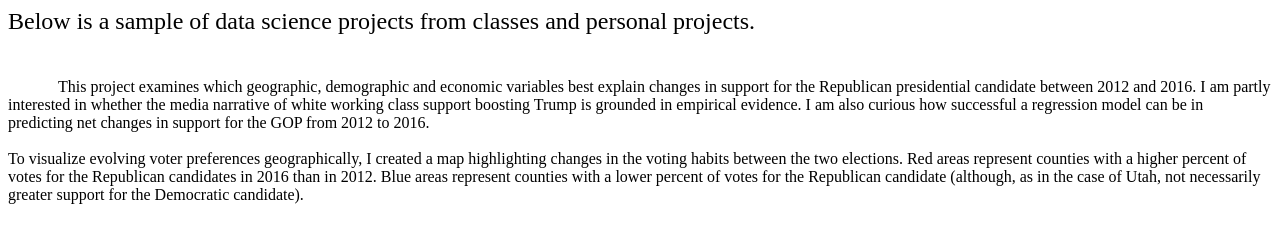
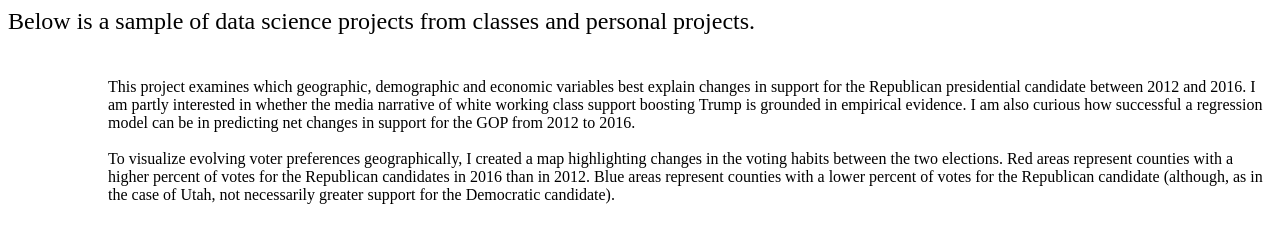
Before and after one commit to dfield18/Main-site, a plain HTML site: page index.html in a window 1280 px wide. Shown: the top 236 px of the page. Drawn offline with Linux system fonts and the light colour scheme; grey boxes are pictures that could not be loaded.

Commit message:
Update index.html

```diff
--- a/index.html
+++ b/index.html
@@ -14,7 +14,8 @@
   }
 
 		p {
-    text-indent: 50px;
+  margin-left: 100px;
+
 }
 </style>
 
```
